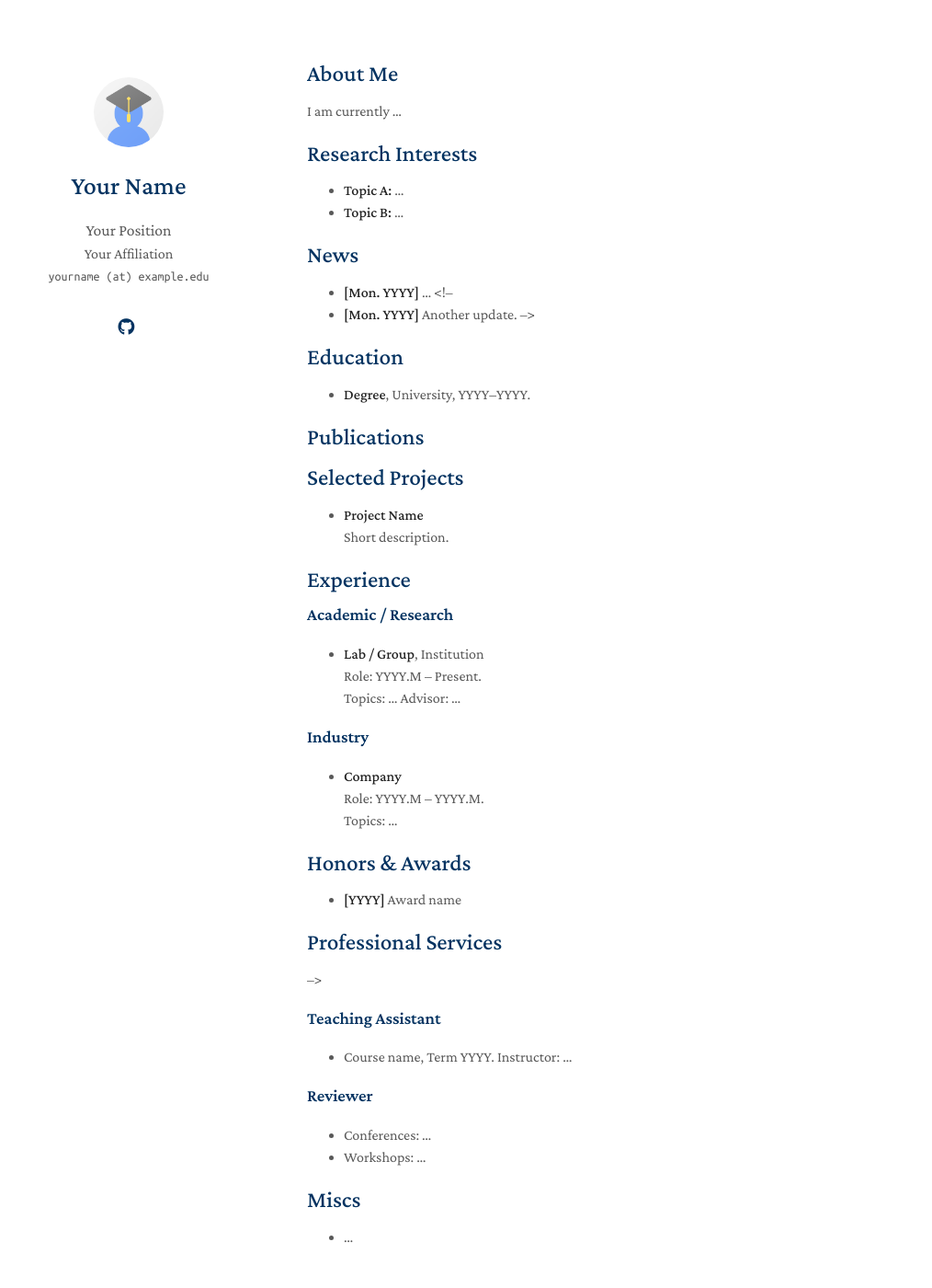
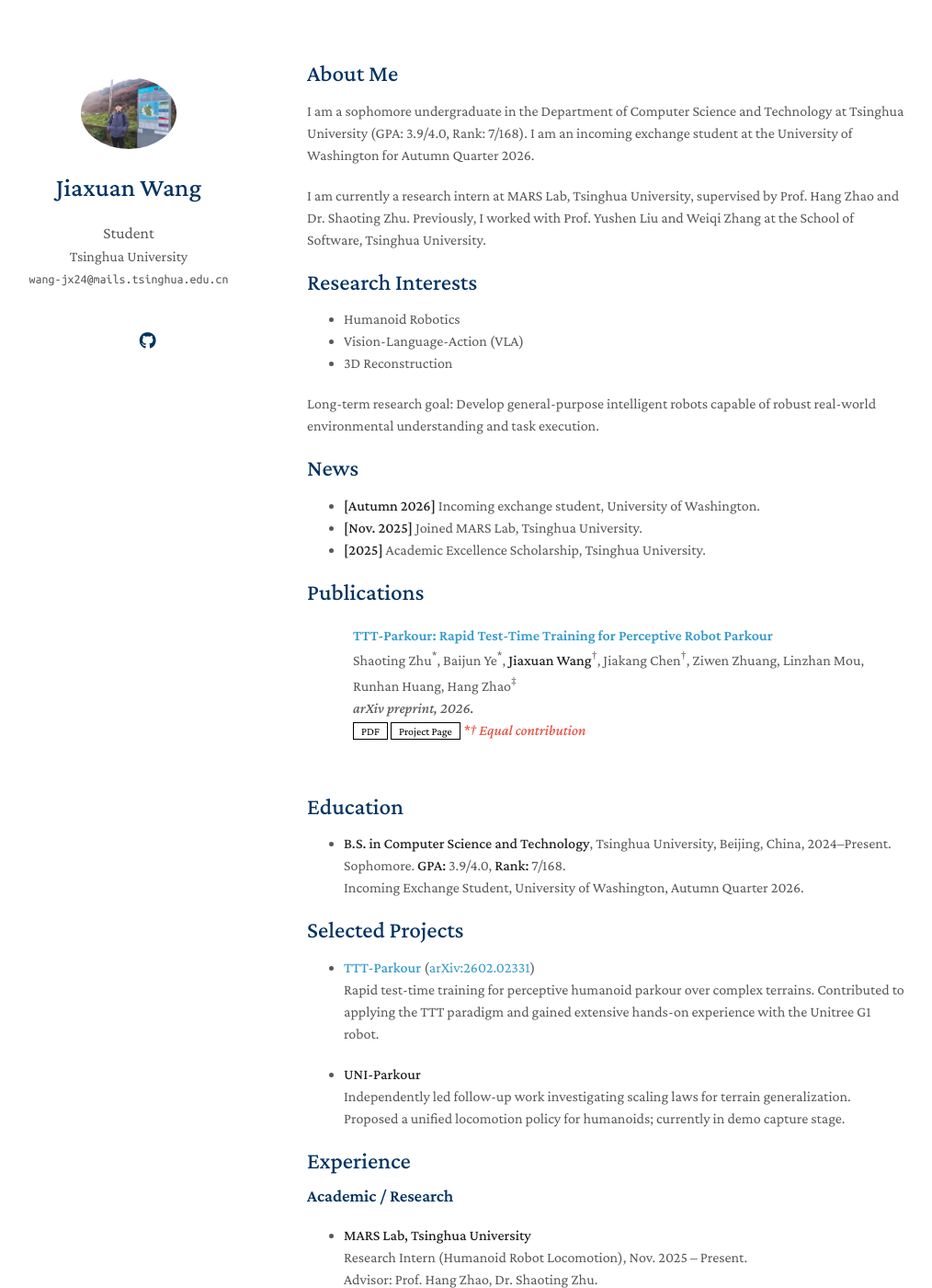
Before and after one commit to JiaxuanWang-th/JiaxuanWang-th.github.io, a Jekyll site: the page built from index.md, in a window 1280 px wide and 1400 px high. Shown: the whole window at 92% size, without its empty margins (136-1150 px from the left). Built offline with Jekyll 4.4.1, drawn with Linux system fonts in a browser that asks for light colours; a style sheet for code colours, icons or effects is not loaded; our own code applies the rules of GitHub Pages for plain Markdown files; some of the changed text lies outside the part shown.

Commit message:
add info

```diff
--- a/_config.yml
+++ b/_config.yml
@@ -1,26 +1,20 @@
-# Basic Information
-# 填写后保存，推送到 GitHub 即可生效
-title: Your Name
-position: Your Position
-affiliation: Your Affiliation
-email: yourname (at) example.edu
-# chinese_name: 你的中文名   # 可选
+title: Jiaxuan Wang
+position: Student
+affiliation: Tsinghua University
+email: wang-jx24@mails.tsinghua.edu.cn
+chinese_name: 王嘉璇
 
-# Search Engine Optimization (SEO)
-keywords: JiaxuanWang-th, personal homepage
-description: Personal homepage of JiaxuanWang-th.
+keywords: Jiaxuan Wang, Tsinghua University, humanoid robotics, VLA, 3D reconstruction
+description: Personal homepage of Jiaxuan Wang — undergraduate at Tsinghua University, researching humanoid robotics at MARS Lab.
 canonical: https://jiaxuanwang-th.github.io/
 
 # Links
-# 不需要的链接整行删除即可
 # google_scholar: https://scholar.google.com/
-# cv_link: assets/files/curriculum_vitae.pdf
+cv_link: assets/files/resume.pdf
 github_link: https://github.com/JiaxuanWang-th
-# linkedin: https://www.linkedin.com/
 # twitter: https://twitter.com/
 
 # Images
-# 把头像放到 assets/img/ 后改这里的文件名
 avatar: ./assets/img/avatar.png
 favicon: ./assets/img/favicon.png
 favicon_dark: ./assets/img/favicon-dark.png
--- a/_data/publications.yml
+++ b/_data/publications.yml
@@ -1,16 +1,15 @@
 # 发表论文列表
-# 复制下面示例并取消注释；没有论文时保持 main 为空即可
-main: []
+main:
+  - title: "TTT-Parkour: Rapid Test-Time Training for Perceptive Robot Parkour"
+    authors: Shaoting Zhu<sup>*</sup>, Baijun Ye<sup>*</sup>, <strong>Jiaxuan Wang</strong><sup>†</sup>, Jiakang Chen<sup>†</sup>, Ziwen Zhuang, Linzhan Mou, Runhan Huang, Hang Zhao<sup>‡</sup>
+    conference_short: arXiv
+    conference: arXiv preprint, 2026.
+    pdf: https://arxiv.org/pdf/2602.02331.pdf
+    page: https://ttt-parkour.github.io
+    notes: "*† Equal contribution"
+    # image: ./assets/img/teaser_example.png
 
-# 示例（取消注释并改成你的内容）：
-# main:
-#   - title: "Paper Title"
-#     authors: <strong>Your Name</strong>, Coauthor A, Coauthor B
-#     conference_short: CVPR
-#     conference: IEEE/CVF Conference on Computer Vision and Pattern Recognition <strong>(CVPR)</strong>, 2026.
-#     pdf: https://arxiv.org/pdf/xxxx.xxxxx.pdf
-#     code: https://github.com/JiaxuanWang-th/...
-#     page: https://...
-#     bibtex: https://...
-#     image: ./assets/img/teaser_example.png
-#     notes: Oral
+# 示例字段：
+#   code: https://github.com/JiaxuanWang-th/...
+#   bibtex: https://...
+#   others: ...
--- a/index.md
+++ b/index.md
@@ -4,81 +4,60 @@ layout: homepage
 
 ## About Me
 
-<!-- 在这里写自我介绍 -->
+I am a sophomore undergraduate in the Department of Computer Science and Technology at Tsinghua University (GPA: 3.9/4.0, Rank: 7/168). I am an incoming exchange student at the University of Washington for Autumn Quarter 2026.
 
-I am currently ...
+I am currently a research intern at MARS Lab, Tsinghua University, supervised by Prof. Hang Zhao and Dr. Shaoting Zhu. Previously, I worked with Prof. Yushen Liu and Weiqi Zhang at the School of Software, Tsinghua University.
 
 ## Research Interests
 
-<!-- 在这里写研究方向 -->
+- Humanoid Robotics
+- Vision-Language-Action (VLA)
+- 3D Reconstruction
 
-- **Topic A:** ...
-- **Topic B:** ...
+Long-term research goal: Develop general-purpose intelligent robots capable of robust real-world environmental understanding and task execution.
 
 ## News
 
-<!-- 按时间倒序添加动态，不需要的条目删除即可 -->
+- **[Autumn 2026]** Incoming exchange student, University of Washington.
+- **[Nov. 2025]** Joined MARS Lab, Tsinghua University.
+- **[2025]** Academic Excellence Scholarship, Tsinghua University.
 
-- **[Mon. YYYY]** ...
-<!--
-- **[Mon. YYYY]** Another update.
--->
+{% include_relative _includes/publications.md %}
 
 ## Education
 
-<!-- 在这里写教育经历 -->
-
-- **Degree**, University, YYYY–YYYY.
-  <!-- GPA / Rank / Selected Courses 等可选 -->
-
-{% include_relative _includes/publications.md %}
+- **B.S. in Computer Science and Technology**, Tsinghua University, Beijing, China, 2024–Present.
+  Sophomore. **GPA:** 3.9/4.0, **Rank:** 7/168.
+  Incoming Exchange Student, University of Washington, Autumn Quarter 2026.
 
 ## Selected Projects
 
-<!-- 不需要项目板块时，删除本整段 -->
+- **[TTT-Parkour](https://ttt-parkour.github.io)** ([arXiv:2602.02331](https://arxiv.org/abs/2602.02331))
+  Rapid test-time training for perceptive humanoid parkour over complex terrains. Contributed to applying the TTT paradigm and gained extensive hands-on experience with the Unitree G1 robot.
 
-- **Project Name**
-  Short description.
-  <!-- [Code](https://github.com/JiaxuanWang-th/...) · [Page](https://...) -->
+- **UNI-Parkour**
+  Independently led follow-up work investigating scaling laws for terrain generalization. Proposed a unified locomotion policy for humanoids; currently in demo capture stage.
 
 ## Experience
 
-<!-- 不需要经历板块时，删除本整段 -->
-
 ### Academic / Research
 
-- **Lab / Group**, Institution
-  Role: YYYY.M – Present.
-  Topics: ... Advisor: ...
+- **MARS Lab, Tsinghua University**
+  Research Intern (Humanoid Robot Locomotion), Nov. 2025 – Present.
+  Advisor: Prof. Hang Zhao, Dr. Shaoting Zhu.
+  Working on general-purpose intelligent robots for robust real-world understanding and task execution, including TTT-Parkour and UNI-Parkour.
 
-### Industry
-
-- **Company**
-  Role: YYYY.M – YYYY.M.
-  Topics: ...
+- **School of Software, Tsinghua University**
+  Research Intern (3D Vision & Generative Models), Jul. 2025 – Oct. 2025.
+  Advisor: Prof. Yushen Liu, Weiqi Zhang.
+  Investigated diffusion models for 3D part assembly; built foundational knowledge of 3D vision and generative model pipelines.
 
 ## Honors & Awards
 
-<!-- 不需要奖项时，删除本整段 -->
-
-- **[YYYY]** Award name
-
-## Professional Services
-
-<!-- 不需要服务经历时，删除本整段；或改用下方 include -->
-<!-- {% include_relative _includes/services.md %} -->
-
-### Teaching Assistant
-
-- Course name, Term YYYY. Instructor: ...
-
-### Reviewer
-
-- Conferences: ...
-- Workshops: ...
+- **[2025]** Academic Excellence Scholarship, Tsinghua University.
 
 ## Miscs
 
-<!-- 兴趣爱好等，可选 -->
-
-- ...
+- **Languages:** English (TOEFL iBT Revised: Official Band 5.0, raw score 21/24), Mandarin (Native).
+- **Programming & Tools:** Python, C++, PyTorch, Bash, Git, LaTeX.
+- **Libraries & Simulation:** MeshLab, CloudCompare, Blender, Isaac Lab, InstinctLab.
```
Also changed, not shown: assets/img/avatar.png, 2 other files.
